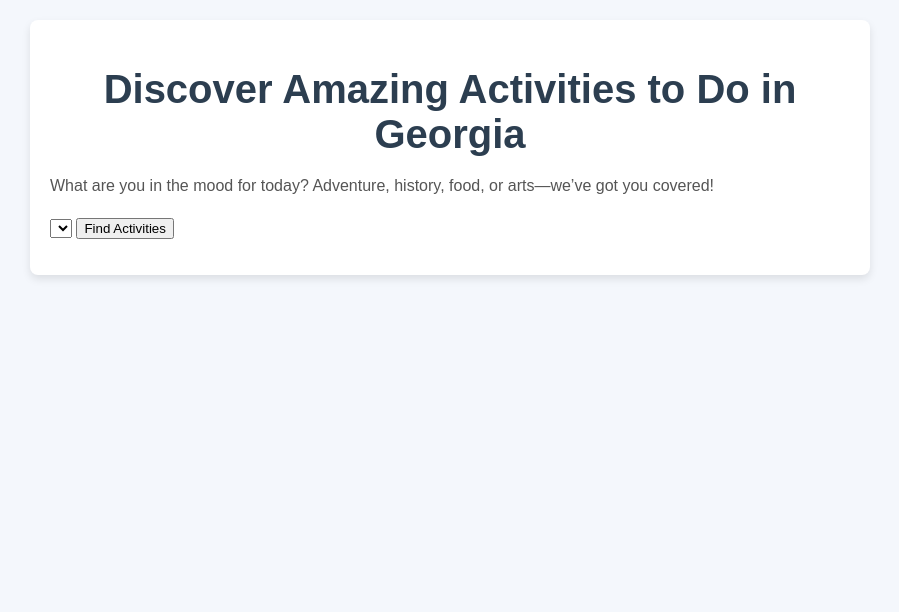
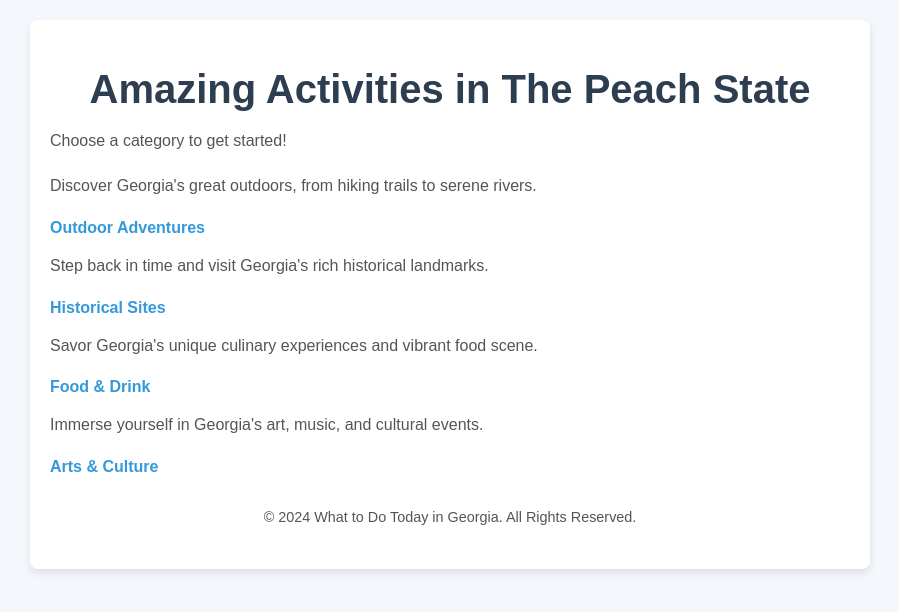
Before and after one commit to ksu-is/Today-s-Agenda, a Flask app: page / in a window 1280 px wide. Shown: the top 612 px of the page, without its empty margins (190-1089 px from the left). Run offline with Flask 3, Linux system fonts and the light colour scheme; lists and menus that the app fills with data are empty.

Commit message:
updates to better suit the js addition

```diff
--- a/web page/templates/index.html
+++ b/web page/templates/index.html
@@ -1,22 +1,37 @@
 <head>
     <meta charset="UTF-8">
-    <title>Things to Do in the State of Georgia</title>
+    <meta name="viewport" content="width=device-width, initial-scale=1.0">
+    <title>Things to Do in Georgia</title>
     <link rel="stylesheet" href="{{ url_for('static', filename='styles.css') }}">
-    <link rel="stylesheet" href="https://unpkg.com/leaflet@1.9.4/dist/leaflet.css" />
-    <script src="https://unpkg.com/leaflet@1.9.4/dist/leaflet.js"></script>
-    <script defer src="{{ url_for('static', filename='scripts.js') }}"></script>
 </head>
 <body>
     <div class="container">
-        <h1>Discover Amazing Activities to Do in Georgia</h1>
-        <p>What are you in the mood for today? Adventure, history, food, or arts—we’ve got you covered!</p>
-        <form action="/activities" method="POST">
-            <select name="category">
-                {% for category in categories %}
-                    <option value="{{ category }}">{{ category }}</option>
-                {% endfor %}
-            </select>
-            <button type="submit">Find Activities</button>
-        </form>
+        <h1>Amazing Activities in The Peach State</h1>
+        <p>Choose a category to get started!</p>
+
+        <!-- Tab Content -->
+        <div id="tab-content">
+            <div id="outdoor" class="tab-pane">
+                <p>Discover Georgia's great outdoors, from hiking trails to serene rivers.</p>
+                <a href="/activities/Outdoor Adventures" class="btn">Outdoor Adventures</a>
+            </div>
+            <div id="historical" class="tab-pane hidden">
+                <p>Step back in time and visit Georgia's rich historical landmarks.</p>
+                <a href="/activities/Historical Sites" class="btn">Historical Sites</a>
+            </div>
+            <div id="food" class="tab-pane hidden">
+                <p>Savor Georgia's unique culinary experiences and vibrant food scene.</p>
+                <a href="/activities/Food & Drink" class="btn">Food & Drink</a>
+            </div>
+            <div id="arts" class="tab-pane hidden">
+                <p>Immerse yourself in Georgia's art, music, and cultural events.</p>
+                <a href="/activities/Arts & Culture" class="btn">Arts & Culture</a>
+            </div>
+        </div>
+
+
+        <footer>
+            <p>&copy; 2024 What to Do Today in Georgia. All Rights Reserved.</p>
+        </footer>
     </div>
 </body>
```
